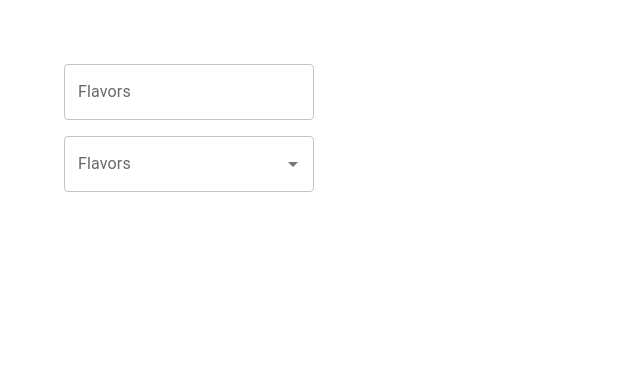
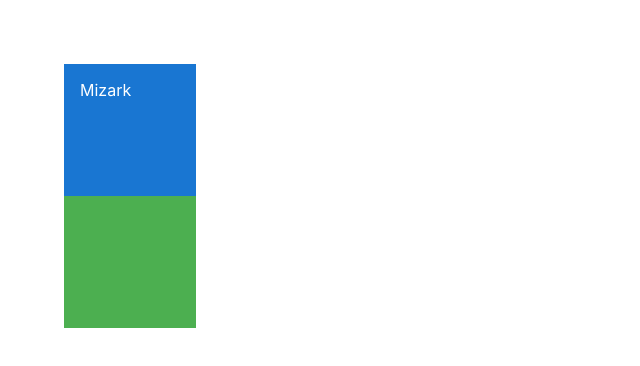
Before and after one commit to IMakeTheSites/mui-react-fun, a React (Create React App) app: page / in a window 1280 px wide. Shown: the top 366 px of the page, without its empty margins (0-640 px from the left). Built offline with nearby package versions, Linux system fonts and the light colour scheme.

Commit message:
Add Box to MuiLayout

```diff
--- a/src/App.tsx
+++ b/src/App.tsx
@@ -2,6 +2,7 @@
 import { MuiAutocomplete } from "./components/MuiAutocomplete";
 import { MuiButton } from "./components/MuiButton";
 import { MuiCheckbox } from "./components/MuiCheckbox";
+import { MuiLayout } from "./components/MuiLayout";
 import { MuiRadioButton } from "./components/MuiRadioButton";
 import { MuiRating } from "./components/MuiRating";
 import { MuiSelect } from "./components/MuiSelect";
@@ -20,7 +21,8 @@
       {/* <MuiCheckbox /> */}
       {/* <MuiSwitch /> */}
       {/* <MuiRating /> */}
-      <MuiAutocomplete />
+      {/* <MuiAutocomplete /> */}
+      <MuiLayout />
     </div>
   );
 }
--- /dev/null
+++ b/src/components/MuiLayout.tsx
@@ -0,0 +1,29 @@
+import { Box } from "@mui/material";
+
+export const MuiLayout = () => {
+  return (
+    <>
+      <Box
+        sx={{
+          backgroundColor: "primary.main",
+          color: "white",
+          height: "100px",
+          width: "100px",
+          padding: "16px",
+          "&:hover": {
+            backgroundColor: "primary.light",
+          },
+        }}
+      >
+        Mizark
+      </Box>
+      <Box
+        display="flex"
+        height="100px"
+        width="100px"
+        bgcolor="success.light"
+        p={2}
+      ></Box>
+    </>
+  );
+};
```
